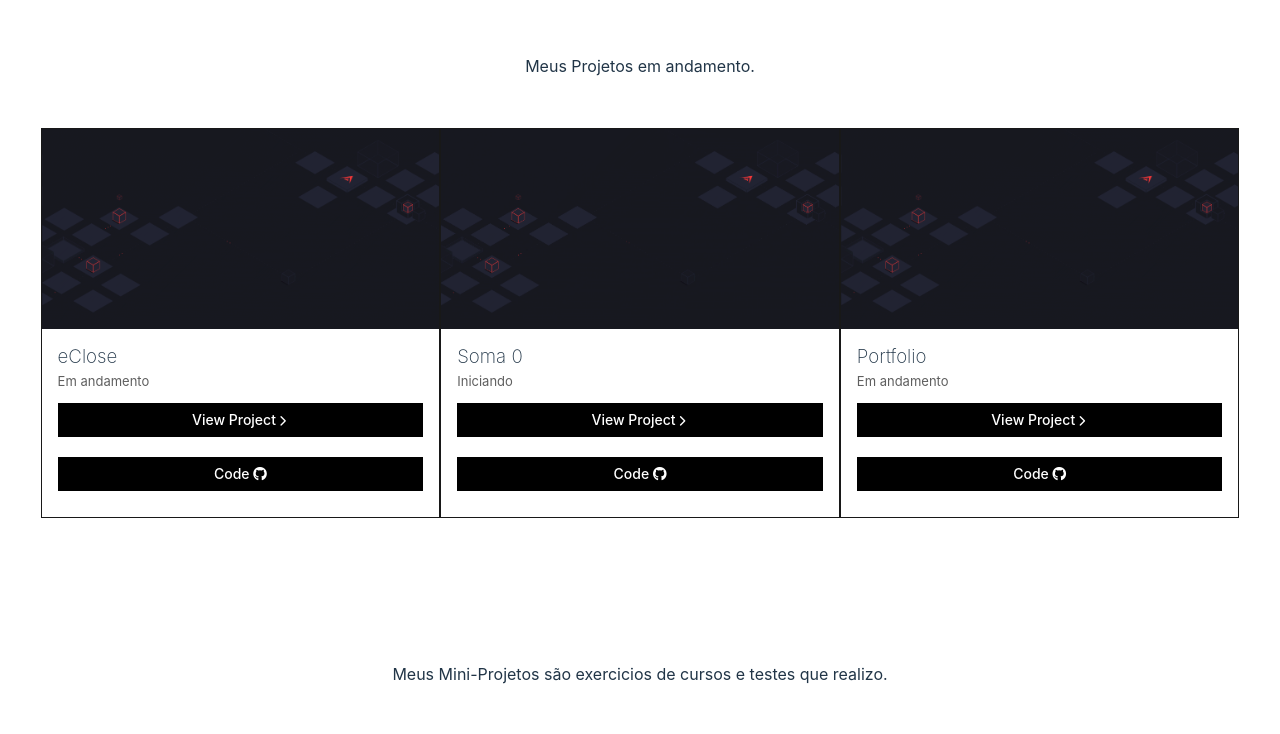
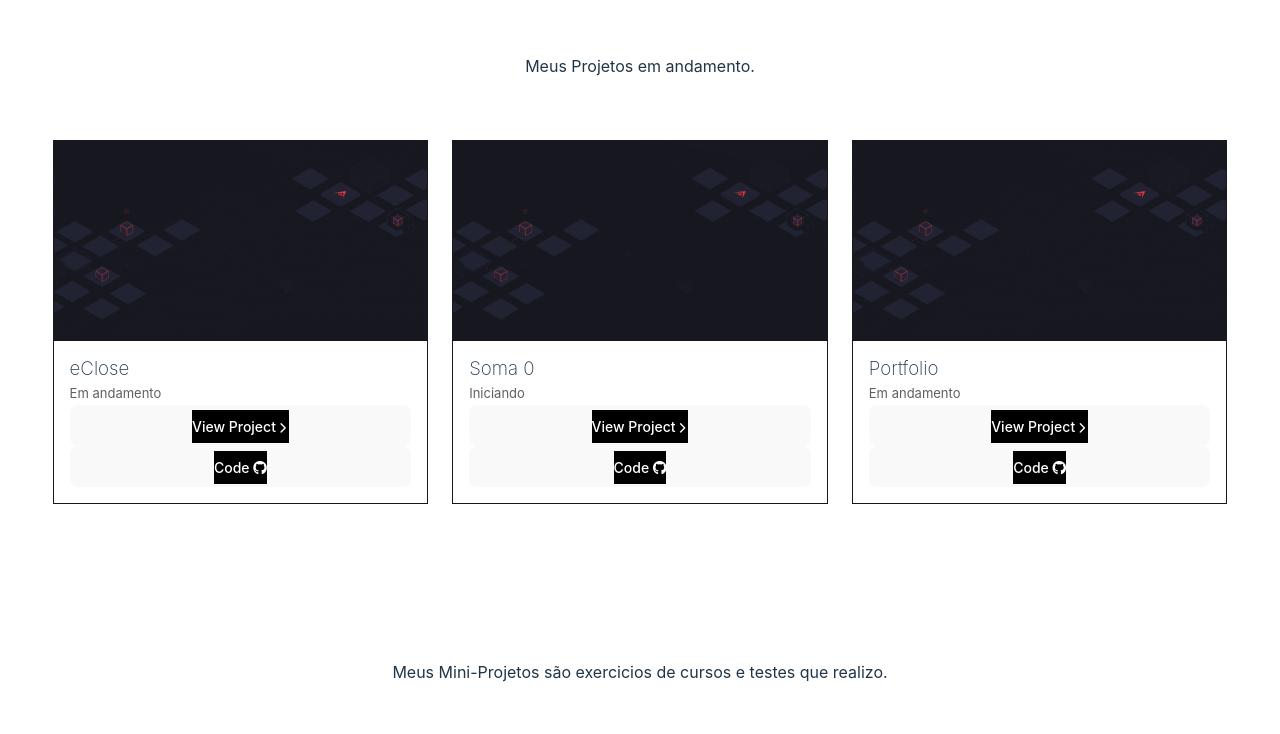
Before and after one commit to JamzMarks/Portfolio, a React (Vite) app: page /portfolio in a window 1280 px wide. Shown: the part 760-1494 px from the top of the page. Built offline with nearby package versions, Linux system fonts and the light colour scheme.

Commit message:
portfolio att

```diff
--- a/src/components/pages/portfolio/portfolio.scss
+++ b/src/components/pages/portfolio/portfolio.scss
@@ -10,7 +10,7 @@
     .p_card{
         display: flex;
         flex-wrap: wrap;
-        margin: 0;
+        margin: 1% 1%;
         padding: 0;
         border: 1px solid $sec;
         flex-direction: column;
@@ -59,7 +59,9 @@
             .card_btns{
                 display: flex;
                 flex-direction: column;
-                button{
+                a{
+                    width: 100%;
+                    color: inherit;
                     margin: 10px 0;
                     font-size: 14px;
                     background-color: rgb(0, 0, 0);
@@ -68,20 +70,15 @@
                     outline: none;
                     border: none;
                     border-radius: 0;
-                    a{
-                        color: inherit;
+                    padding: 8px 0;
+                    &:hover{
+                        background-color: $main;
+
                     }
                     span{
                         font-size: 11px;
                         margin: 0 3px ;
                     }
-                    &:hover{
-                        background-color: $main;
-
-                    }
-
-
-
                 }
             }
         }
```
